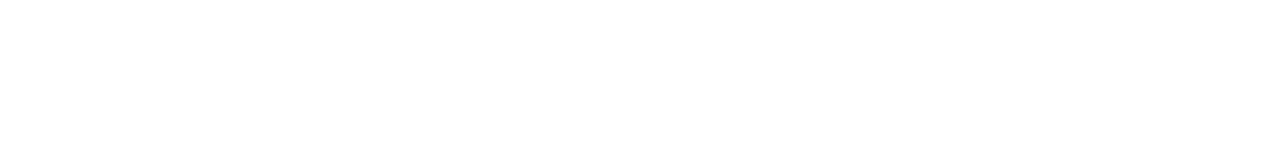
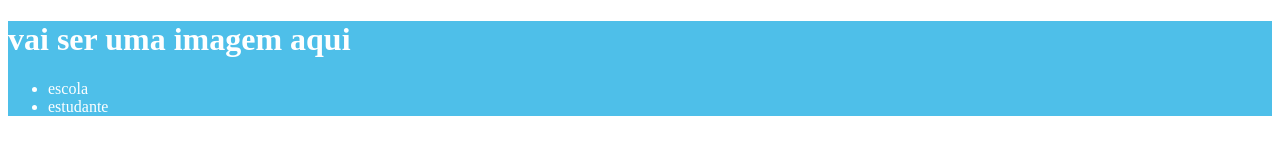
Before and after one commit to Wellington356/sitecriativo, a plain HTML site: page index.html in a window 1280 px wide. Drawn offline with Linux system fonts and the light colour scheme.

Commit message:
Add files via upload

```diff
--- a/index.html
+++ b/index.html
@@ -5,9 +5,16 @@
     <meta http-equiv="X-UA-Compatible" content="IE=edge">
     <meta name="viewport" content="width=device-width, initial-scale=1.0">
     <title>Document</title>
-    <link rel="stylesheet" href="">
+    <link rel="stylesheet" href="style.css">
 </head>
 <body>
+    <header>
+        <h1>vai ser uma imagem aqui</h1>
+        <ul>
+            <li>escola</li>
+            <li>estudante</li>
+        <ul>
+    </header>
 
 </body>
 </html>
--- a/style.css
+++ b/style.css
@@ -0,0 +1,4 @@
+header{
+    background-color: #4EBFE9;
+    color: white;
+}
```
